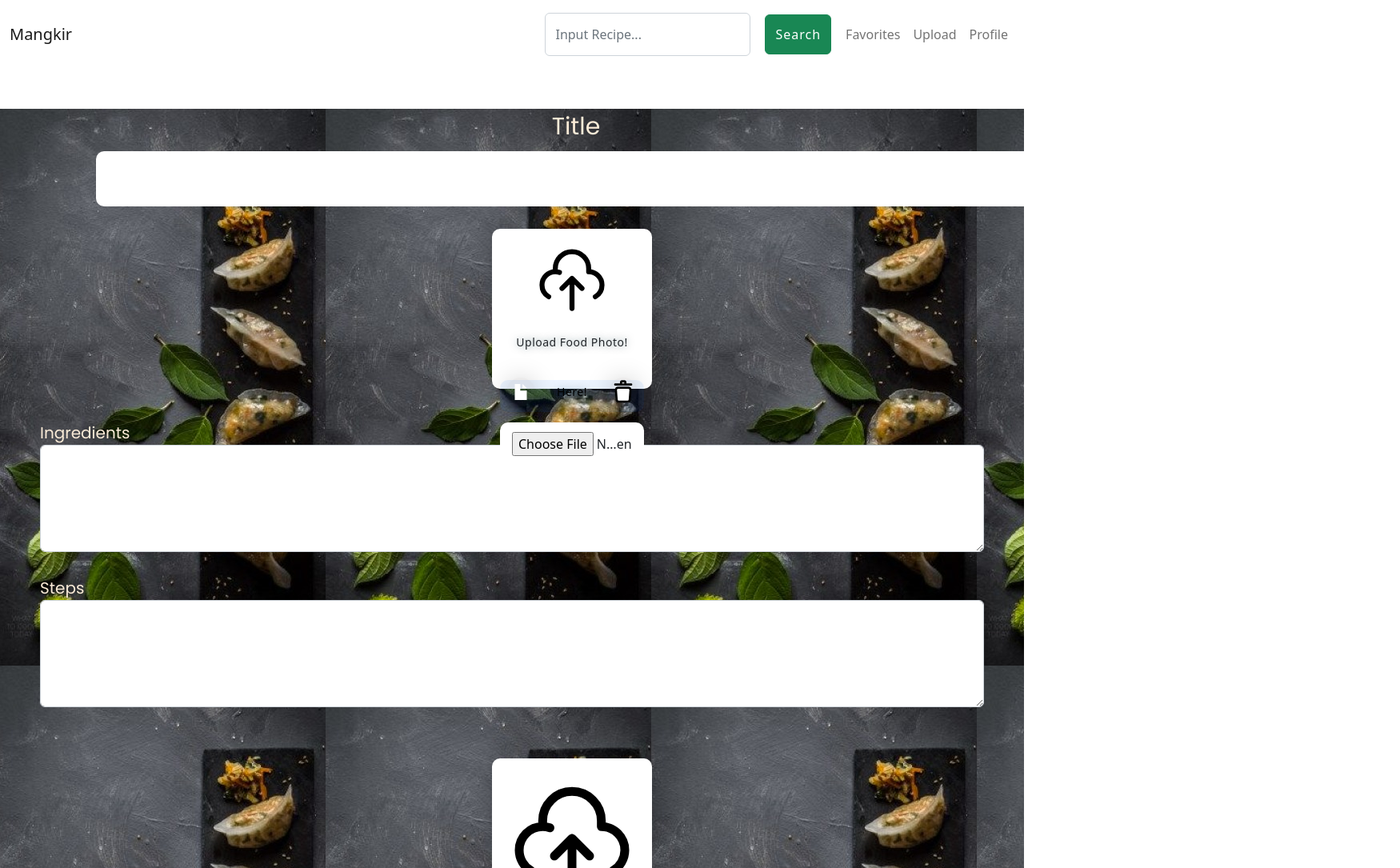
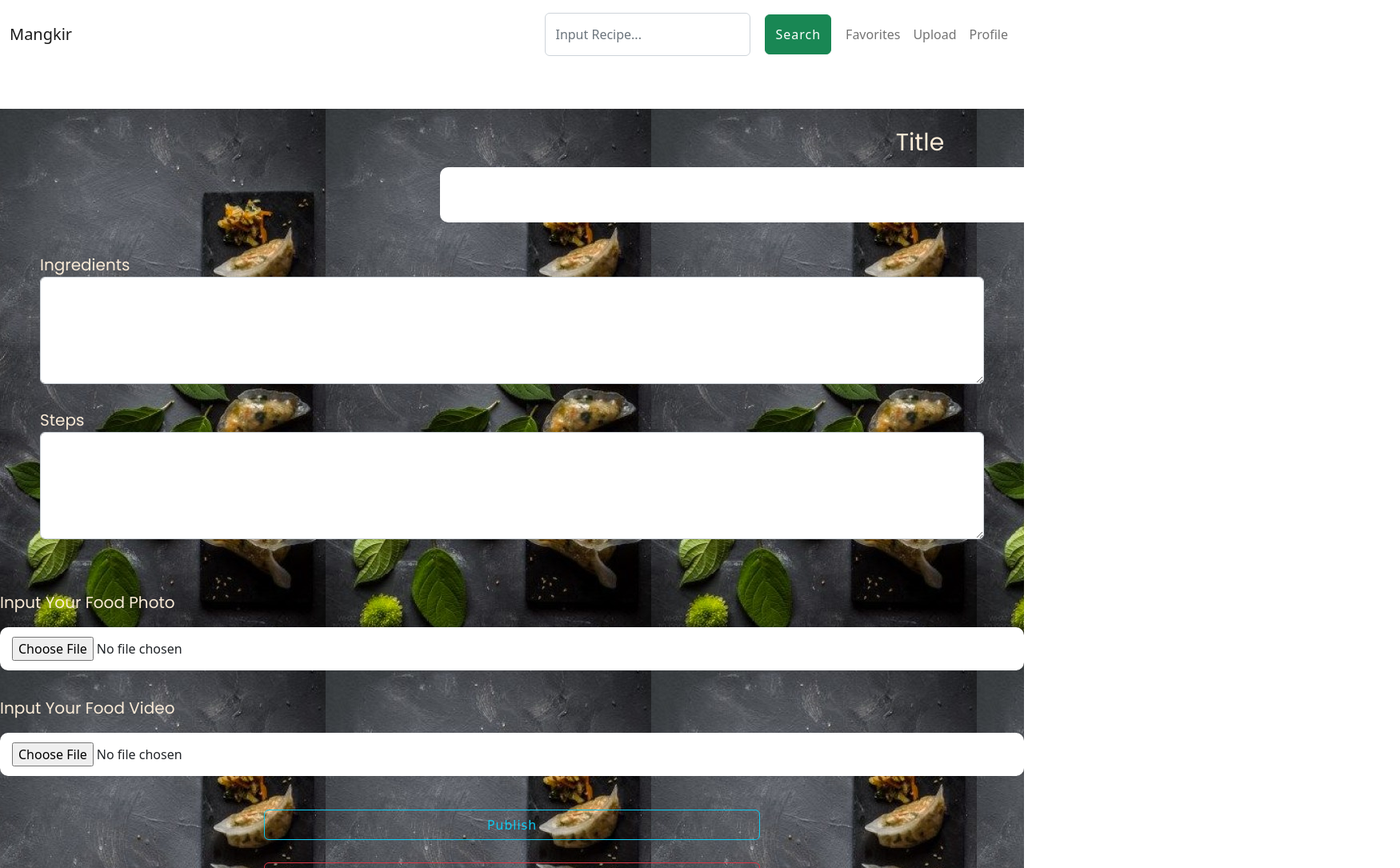
Before and after one commit to KamilZhafran/Mangkir-Web-Based, a React (Create React App) app: page /input in a window 1280 px wide. Shown: the top 1085 px of the page at 80% size, 1750 px wide, since content can reach past the window. Built offline with nearby package versions, Linux system fonts and the light colour scheme.

Commit message:
input recipe page

```diff
--- a/src/pages/InputRecipe.js
+++ b/src/pages/InputRecipe.js
@@ -14,20 +14,8 @@ export class InputRecipe extends React.Component {
         return (
             <div className={styles.bodyRecipe}>
                 <div className={styles.inRecipeTitle}>
-                    <label for="nameTitle" className={styles.formLabel}>Title</label>
+                    <label for="nameTitle" className={styles.formLabelTitle}>Title</label>
                     <input type="text" className={styles.formControl} id="nameTitle"/>
-                </div>
-                <div className={styles.inRecipeContainer}>
-                    <div className={`header ${styles.header}`}>
-                        <svg className={styles.headerSvg} viewBox="0 0 24 24" fill="none" xmlns="http://www.w3.org/2000/svg"><g id="SVGRepo_bgCarrier" stroke-width="0"></g><g id="SVGRepo_tracerCarrier" stroke-linecap="round" stroke-linejoin="round"></g><g id="SVGRepo_iconCarrier">
-                            <path d="M7 10V9C7 6.23858 9.23858 4 12 4C14.7614 4 17 6.23858 17 9V10C19.2091 10 21 11.7909 21 14C21 15.4806 20.1956 16.8084 19 17.5M7 10C4.79086 10 3 11.7909 3 14C3 15.4806 3.8044 16.8084 5 17.5M7 10C7.43285 10 7.84965 10.0688 8.24006 10.1959M12 12V21M12 12L15 15M12 12L9 15" stroke="#000000" stroke-width="1.5" stroke-linecap="round" stroke-linejoin="round"></path> </g></svg> <p>Upload Food Photo!</p>
-                    </div>
-                    <label for="file" className={`footer ${styles.footer}`}>
-                        <svg className={styles.footerSvg} fill="#000000" viewBox="0 0 32 32" xmlns="http://www.w3.org/2000/svg"><g id="SVGRepo_bgCarrier" stroke-width="0"></g><g id="SVGRepo_tracerCarrier" stroke-linecap="round" stroke-linejoin="round"></g><g id="SVGRepo_iconCarrier"><path d="M15.331 6H8.5v20h15V14.154h-8.169z"></path><path d="M18.153 6h-.009v5.342H23.5v-.002z"></path></g></svg>
-                        <p className={styles.footerP}>Here!</p>
-                        <svg className={styles.footerSvg} viewBox="0 0 24 24" fill="none" xmlns="http://www.w3.org/2000/svg"><g id="SVGRepo_bgCarrier" stroke-width="0"></g><g id="SVGRepo_tracerCarrier" stroke-linecap="round" stroke-linejoin="round"></g><g id="SVGRepo_iconCarrier"> <path d="M5.16565 10.1534C5.07629 8.99181 5.99473 8 7.15975 8H16.8402C18.0053 8 18.9237 8.9918 18.8344 10.1534L18.142 19.1534C18.0619 20.1954 17.193 21 16.1479 21H7.85206C6.80699 21 5.93811 20.1954 5.85795 19.1534L5.16565 10.1534Z" stroke="#000000" stroke-width="2"></path> <path d="M19.5 5H4.5" stroke="#000000" stroke-width="2" stroke-linecap="round"></path> <path d="M10 3C10 2.44772 10.4477 2 11 2H13C13.5523 2 14 2.44772 14 3V5H10V3Z" stroke="#000000" stroke-width="2"></path> </g></svg>
-                    </label>
-                    <input id="file" type="file"/>
                 </div>
                 <div className={styles.inRecipeIngredients}>
                     <label for="exampleFormControlTextarea1" className={styles.formLabel}>Ingredients</label>
@@ -37,17 +25,13 @@ export class InputRecipe extends React.Component {
                     <label for="stepsList" className={styles.formLabel}>Steps</label>
                     <textarea type="text" className={`form-control ${styles.formControl}`} id="nameTitle" rows="5"/>
                 </div>
-                <div className={styles.inRecipeContainer}>
-                    <div className={styles.header}>
-                    <svg viewBox="0 0 24 24" fill="none" xmlns="http://www.w3.org/2000/svg"><g id="SVGRepo_bgCarrier" stroke-width="0"></g><g id="SVGRepo_tracerCarrier" stroke-linecap="round" stroke-linejoin="round"></g><g id="SVGRepo_iconCarrier">
-                        <path d="M7 10V9C7 6.23858 9.23858 4 12 4C14.7614 4 17 6.23858 17 9V10C19.2091 10 21 11.7909 21 14C21 15.4806 20.1956 16.8084 19 17.5M7 10C4.79086 10 3 11.7909 3 14C3 15.4806 3.8044 16.8084 5 17.5M7 10C7.43285 10 7.84965 10.0688 8.24006 10.1959M12 12V21M12 12L15 15M12 12L9 15" stroke="#000000" stroke-width="1.5" stroke-linecap="round" stroke-linejoin="round"></path> </g></svg> <p>Upload Food Video!</p>
-                    </div>
-                    <label for="file" className={styles.footer}>
-                    <svg fill="#000000" viewBox="0 0 32 32" xmlns="http://www.w3.org/2000/svg"><g id="SVGRepo_bgCarrier" stroke-width="0"></g><g id="SVGRepo_tracerCarrier" stroke-linecap="round" stroke-linejoin="round"></g><g id="SVGRepo_iconCarrier"><path d="M15.331 6H8.5v20h15V14.154h-8.169z"></path><path d="M18.153 6h-.009v5.342H23.5v-.002z"></path></g></svg>
-                    <p>Here!</p>
-                    <svg viewBox="0 0 24 24" fill="none" xmlns="http://www.w3.org/2000/svg"><g id="SVGRepo_bgCarrier" stroke-width="0"></g><g id="SVGRepo_tracerCarrier" stroke-linecap="round" stroke-linejoin="round"></g><g id="SVGRepo_iconCarrier"> <path d="M5.16565 10.1534C5.07629 8.99181 5.99473 8 7.15975 8H16.8402C18.0053 8 18.9237 8.9918 18.8344 10.1534L18.142 19.1534C18.0619 20.1954 17.193 21 16.1479 21H7.85206C6.80699 21 5.93811 20.1954 5.85795 19.1534L5.16565 10.1534Z" stroke="#000000" stroke-width="2"></path> <path d="M19.5 5H4.5" stroke="#000000" stroke-width="2" stroke-linecap="round"></path> <path d="M10 3C10 2.44772 10.4477 2 11 2H13C13.5523 2 14 2.44772 14 3V5H10V3Z" stroke="#000000" stroke-width="2"></path> </g></svg>
-                    </label>
-                    <input id="file" type="file"/>
+                <div className={styles.inRecipeUpload}>
+                    <label for="formFileLg" className={`form-label ${styles.formLabel}`}>Input Your Food Photo</label>
+                    <input className={`form-control${styles.formControl} form-control-lg${styles.formControlLg}`} id="formFileLg" type="file"/>
+                </div><br/>
+                <div className={styles.inRecipeUpload}>
+                    <label for="formFileLg" className={`form-label ${styles.formLabel}`}>Input Your Food Video</label>
+                    <input className={`form-control${styles.formControl} form-control-lg${styles.formControlLg}`} id="formFileLg" type="file"/>
                 </div><br/>
                 <div className="d-grid gap-2 col-6 mx-auto">
                     <button type="button" className="btn btn-outline-info">Publish</button>
--- a/src/styles/InputRecipe.module.css
+++ b/src/styles/InputRecipe.module.css
@@ -7,78 +7,17 @@
     backdrop-filter: blur(5px);
 }
 
-.inRecipeContainer {
-    height: 200px;
-    width: 200px;
-    border-radius: 10px;
-    box-shadow: 4px 4px 30px rgba(0, 0, 0, .2);
-    display: flex;
-    flex-direction: column;
-    align-items: center;
-    justify-content: space-between;
-    padding: 10px;
-    gap: 5px;
-    background-color: white;
-    margin-left: 615px;
-    margin-bottom: 40px;
-}
-
-.header {
-    flex: 1;
-    width: 100%;
-    border: 2px dashed white;
-    border-radius: 10px;
-    display: flex;
-    align-items: center;
-    justify-content: center;
-    flex-direction: column;
-}
-
-.headerSvg {
-    height: 100px;
-}
-
-.headerP {
-    text-align: center;
-    color: black;
-}
-
-.footer {
-    background-color: rgba(0, 110, 255, 0.075);
-    width: 100%;
-    height: 40px;
-    padding: 8px;
-    border-radius: 10px;
-    cursor: pointer;
-    display: flex;
-    align-items: center;
-    justify-content: flex-end;
-    color: black;
-    border: none;
-}
-
-.footerSvg {
-    height: 150%;
-    fill: white;
-    background-color: rgba(70, 66, 66, 0.103);
-    border-radius: 50%;
-    padding: 2px;
-    cursor: pointer;
-    box-shadow: 0 2px 30px rgba(0, 0, 0, 0.205);
-    margin-bottom: 10px;
-}
-
-.footerP {
-    flex: 1;
-    text-align: center;
-}
-
-#file {
-    display: none;
+.formLabelTitle{
+    color: antiquewhite;
+    font-size: 30px;
+    font-family: "Poppins", sans-serif;
+    margin-top: 20px;
 }
 
 .formLabel {
     color: antiquewhite;
+    font-size: 20px;
+    font-family: "Poppins", sans-serif;
 }
 
 .inRecipeTitle {
@@ -91,7 +30,7 @@
     text-align: center;
     font-size: 30px;
     font-family: "Poppins", sans-serif;
-    margin-left: 120px;
+    margin-left: 550px;
     margin-right: 20px;
     border-radius: 150%;
 }
@@ -113,7 +52,7 @@
 .inRecipeIngredients {
     font-size: 20px;
     font-family: "Poppins", sans-serif;
-    margin-top: 20px;
+    margin-top: 150px;
     margin-bottom: 30px;
     margin-left: 50px;
     margin-right: 50px;
```
